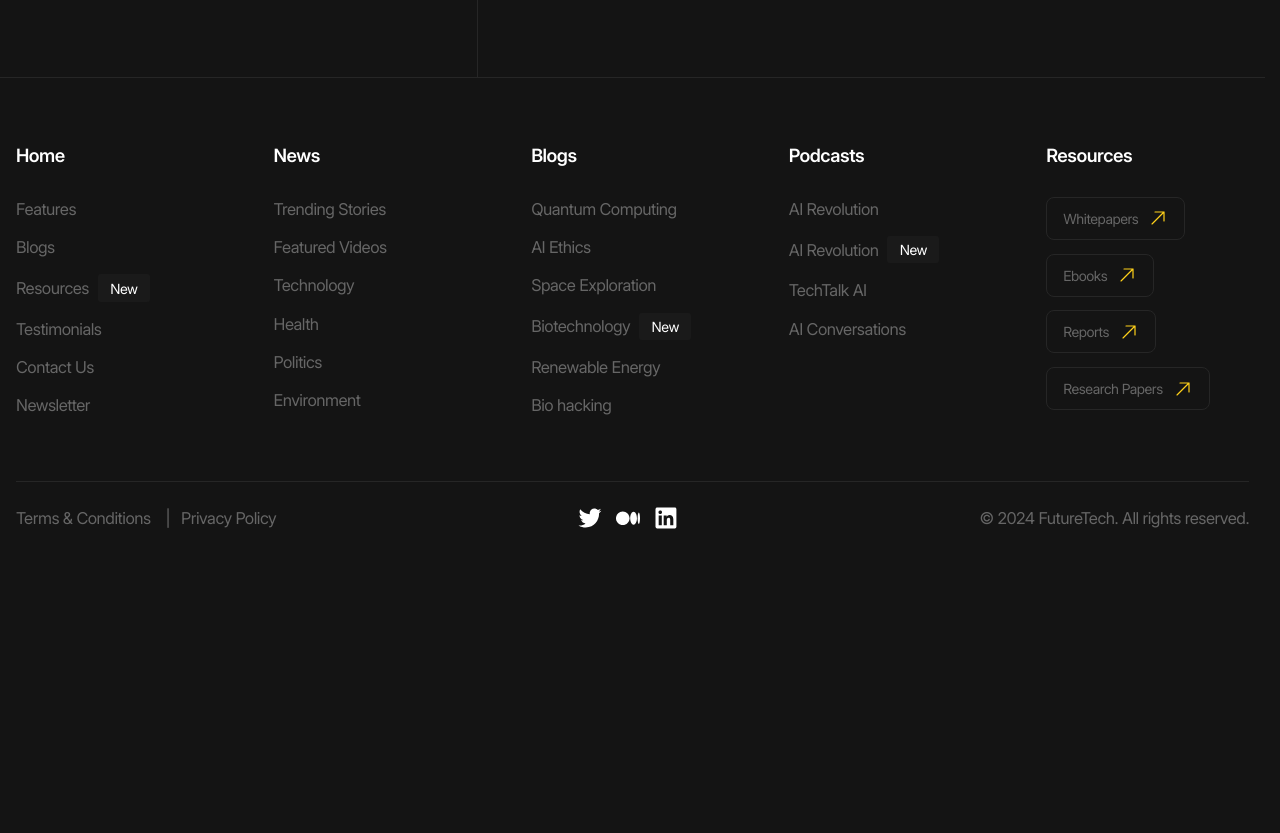
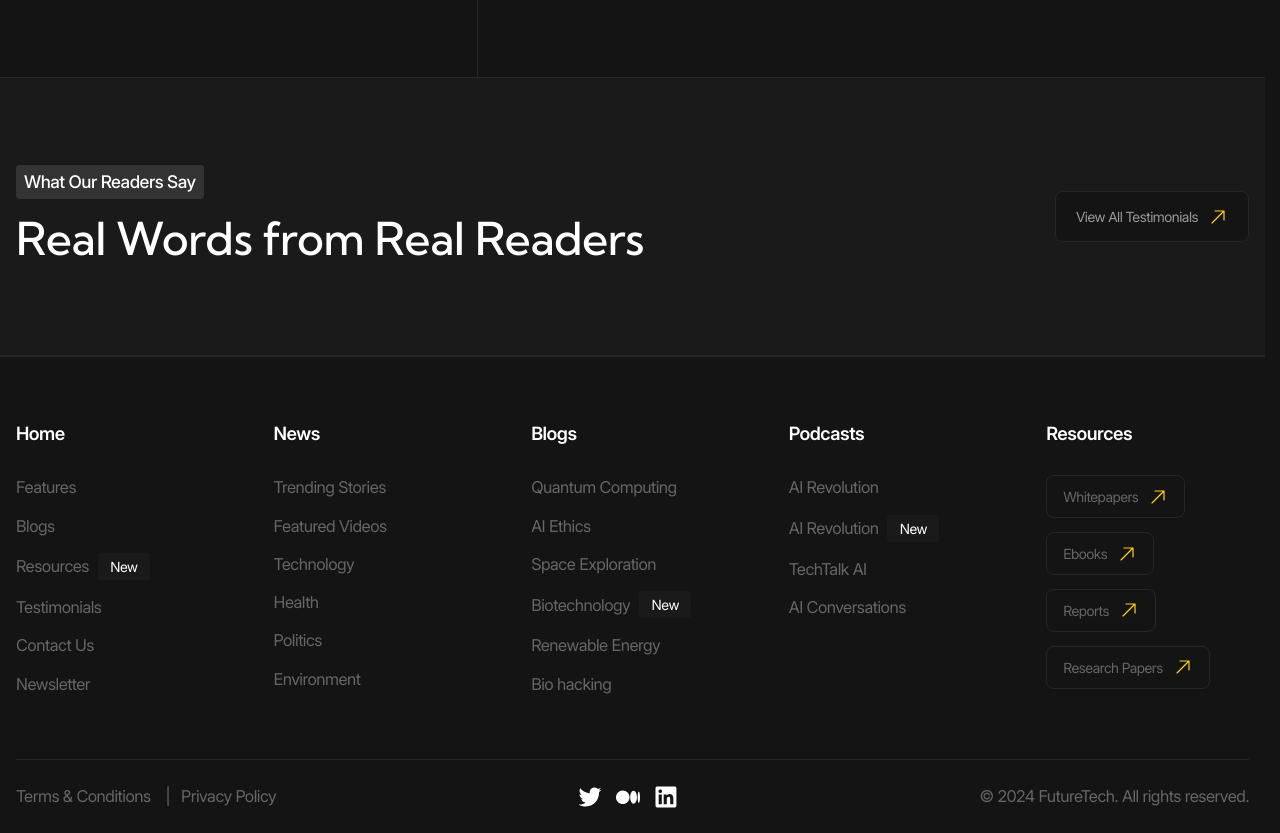
Before and after one commit to i-raim/Future-Tech, a website with bundled scripts: page index.html in a window 1280 px wide. Shown: the part 5654-6487 px from the top of the page. Before the commit the page ends 6208 px from the top, so only its background shows below. Built offline with nearby package versions, Linux system fonts and the light colour scheme.

Commit message:
HTML reviews

```diff
--- a/index.html
+++ b/index.html
@@ -821,6 +821,25 @@
                     </ul>
             </div>
         </section>
+
+        <section class="section" aria-labelledby="reviews-title">
+            <header class="section__header">
+                <div class="section__header-inner container">
+                    <div class="section__header-info">
+                    <p class="section__subtitle tag">What Our Readers Say</p>
+                    <h2 class="section__title" id="resource-title">Real Words from Real Readers</h2>
+                    </div>
+                    <div class="section__actions">
+                    <a class="section__link button" href="./blog.html">
+                        <span class="icon icon--yellow-arrow">View All Testimonials</span>
+                    </a>
+                    </div>
+                </div>
+                </header>
+                <div class="section__body">
+
+            </div>
+        </section>
     </main>
 
     <footer class="footer">
```
